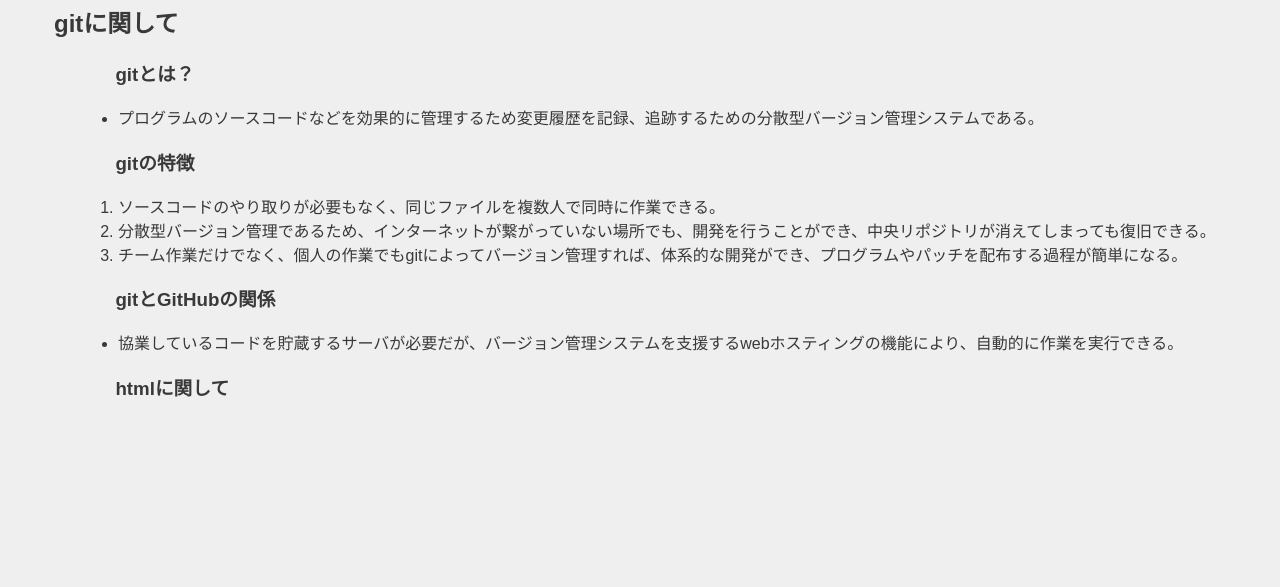
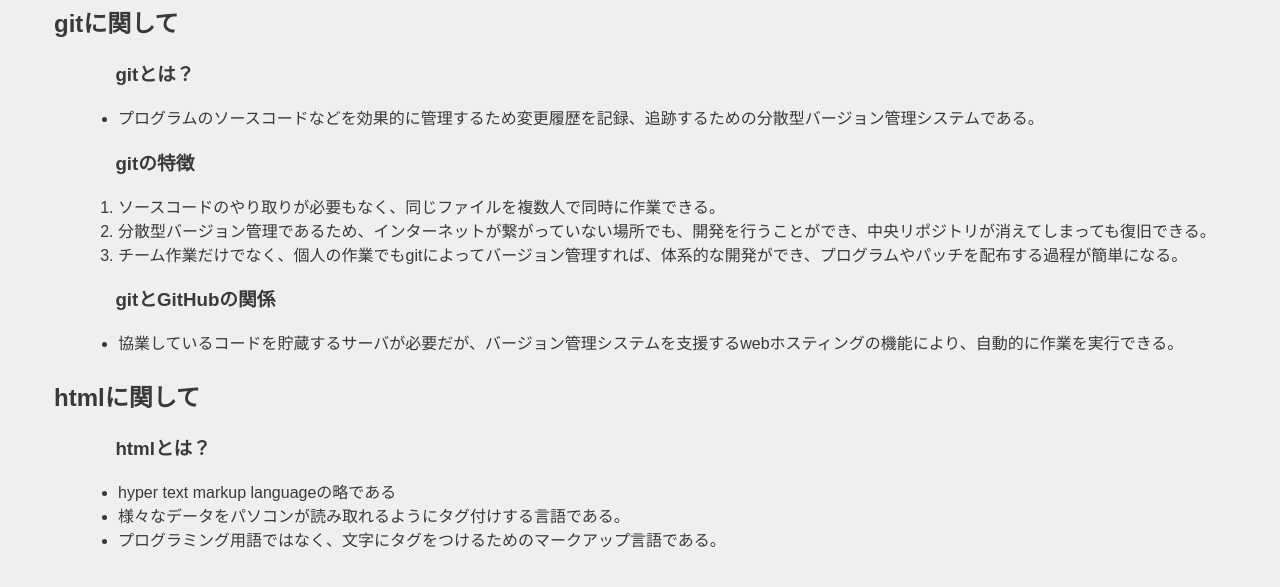
Before and after one commit to threejeong/xbp, a plain HTML site: page de12/1.html in a window 1280 px wide. Shown: the part 87-674 px from the top of the page. Drawn offline with Linux system fonts and the light colour scheme.

Commit message:
20211002

```diff
--- a/de12/1.html
+++ b/de12/1.html
@@ -27,11 +27,16 @@
     <ul>
         <li>協業しているコードを貯蔵するサーバが必要だが、バージョン管理システムを支援するwebホスティングの機能により、自動的に作業を実行できる。<br></li>
     </ul>
-
-
-
-    <h3>htmlに関して<br>
-    </h3>
+    </div>
+ <h2>htmlに関して<br>
+</h2>
+<div>
+    <h3>htmlとは？<br></h3>
+    <ul>
+        <li>hyper text markup languageの略である<br></li>
+        <li>様々なデータをパソコンが読み取れるようにタグ付けする言語である。<br></li>
+        <li>プログラミング用語ではなく、文字にタグをつけるためのマークアップ言語である。<br></li>
+    </ul>
   </div>
 
 
```
Also changed, not shown: 1 other file.
